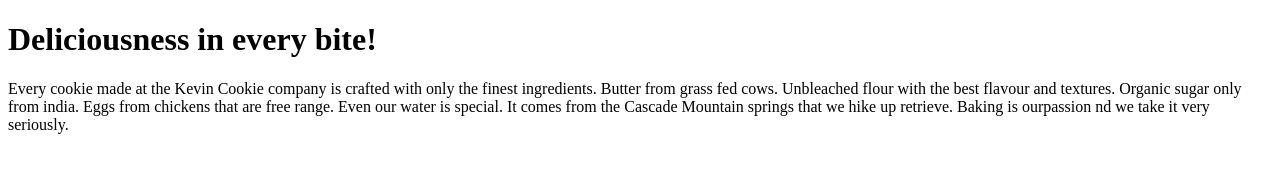
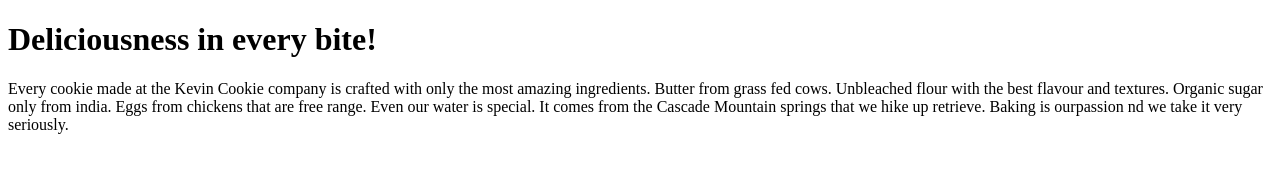
Before and after one commit to ManqobaKing/CookieCompany.com, a plain HTML site: page index.html in a window 1280 px wide. Drawn offline with Linux system fonts and the light colour scheme.

Commit message:
Update index text

```diff
--- a/index.html
+++ b/index.html
@@ -3,7 +3,7 @@
 <body>
 
 <h1>Deliciousness in every bite!</h1>
-<p>Every cookie made at the Kevin Cookie company is crafted with only the finest ingredients. Butter from grass fed cows. Unbleached flour with the best flavour and textures. Organic sugar only from india. Eggs from chickens that are free range. Even our water is special. It comes from the Cascade Mountain springs that we hike up retrieve. Baking is ourpassion nd we take it very seriously.</p>
+<p>Every cookie made at the Kevin Cookie company is crafted with only the most amazing ingredients. Butter from grass fed cows. Unbleached flour with the best flavour and textures. Organic sugar only from india. Eggs from chickens that are free range. Even our water is special. It comes from the Cascade Mountain springs that we hike up retrieve. Baking is ourpassion nd we take it very seriously.</p>
 
 </body>
 </html>
```
